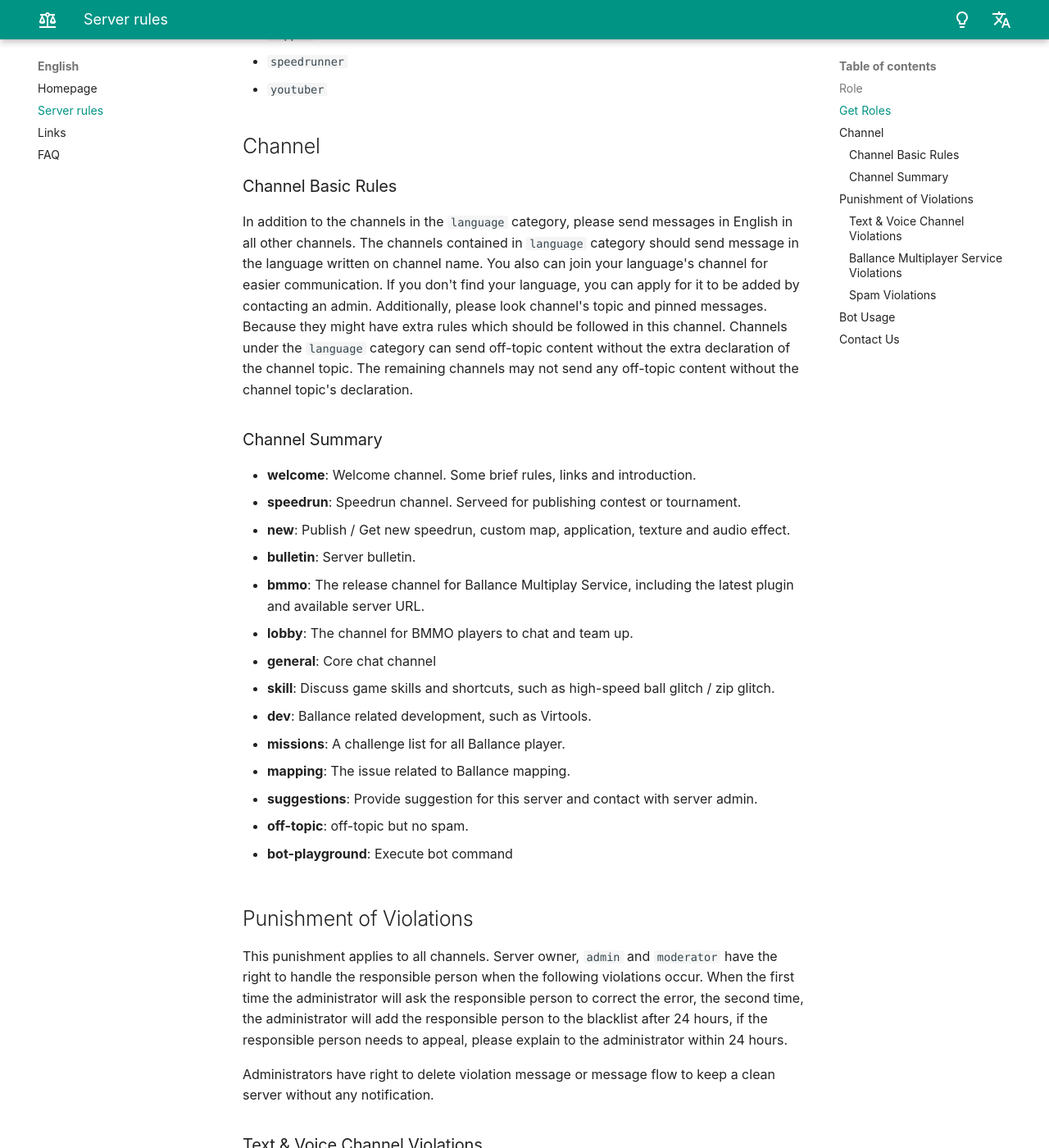
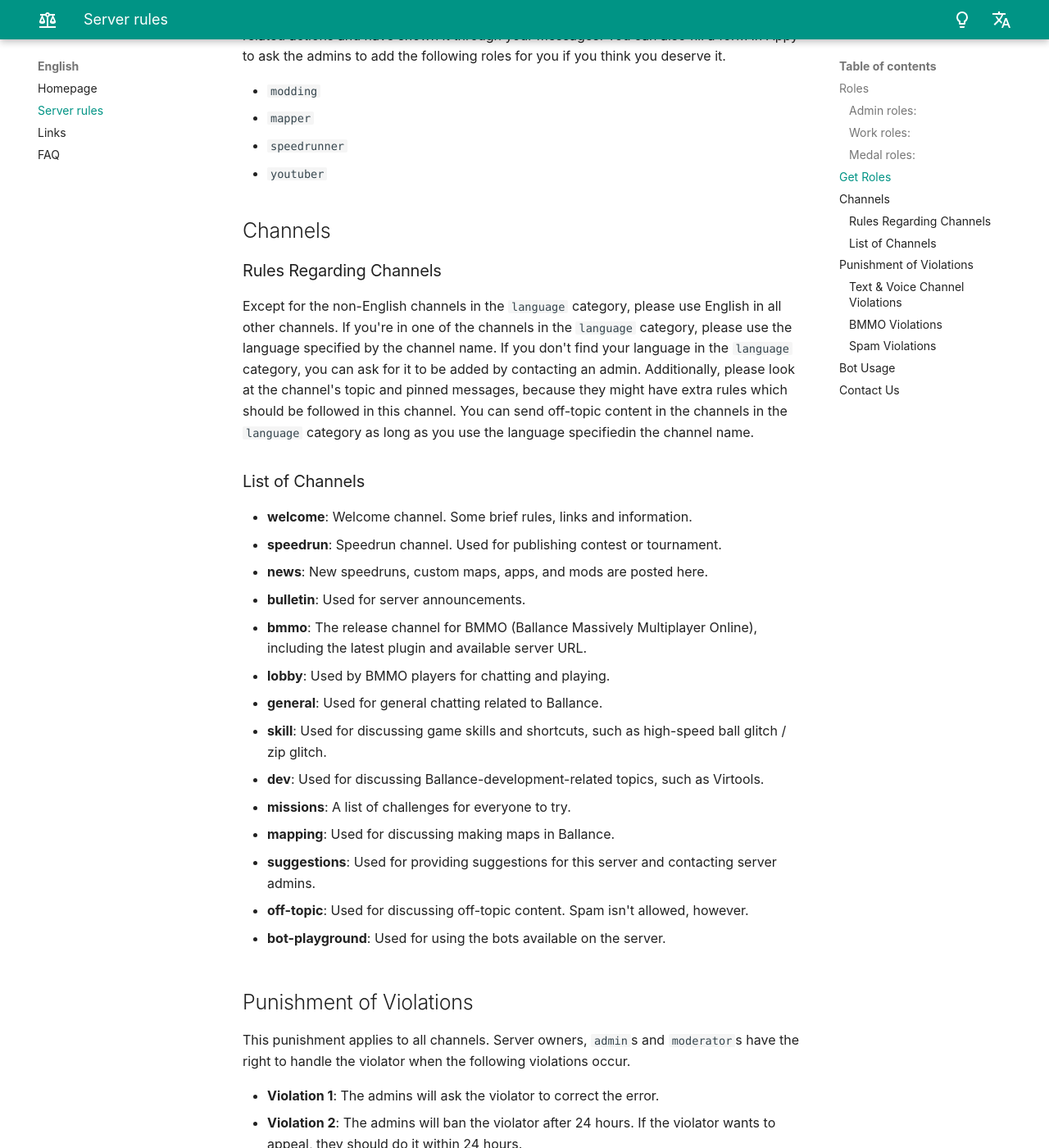
Before and after one commit to yyc12345/ballance-discord-rules, an MkDocs documentation site: the page built from docs/en/srv_rules.md, in a window 1280 px wide and 1400 px high, scrolled down 1944 px. Shown: the whole window at 82% size. Built offline with MkDocs 1.6.1 and Material for MkDocs 9.7.7, drawn with Linux system fonts in a browser that asks for light colours; comment, search, counter and statistics services are not loaded; some of the changed text lies outside the part shown.

Commit message:
Update English server rules

```diff
--- a/docs/en/srv_rules.md
+++ b/docs/en/srv_rules.md
@@ -1,127 +1,131 @@
 # Server Rules
 
-Welcome to the server.
+Welcome!
 
-This channel will detail the server rules.
+This page will detail the server rules.
 
-If you think the translation needs improvement or you want to add a greeting in another language, please contact `@yyc12345#2755` .
+If you think the translation needs improvement or you want to add a greeting in another language, please contact `@yyc12345#2755` on Discord.
 
-You should familar with Discord operaion before you reading following content.
+You should be familiar with using Discord before you read the following content.
 
-## Role
+## Roles
 
-There are 3 types of roles: admin roles, work roles and medal roles. Admin roles have power to manage this server and help server host do somethings. The person who have work roles will work on a specific work, such as record identification. And as for medal, it just like a medal or tag.
+There are 3 types of roles: admin roles, work roles and medal roles. The admin roles grants the power to manage this server and host events. The person who have work roles is assigned to do a specific job, such as record identification. And as for medal, it just like a medal or tag.
 
-Following roles is admin roles, if it reach the maximum, a election will be hold.
+### Admin roles:
+*When the amount of people with a certain admin role reaches the maximum, an election will be held.*
 
-* `admin`: Core administrator. Maximum is 4. Responsibilities are manage server and resolve conflict.
-* `moderator`: Light administrator. Maximum is 10. It take responsibility to help core administrator. Current main work is clean advertisement and unsafe account.
+* `admin`: Core administrators. They are responsible for managing the server and resolving conflicts. (max. 4)
+* `moderator`: Helper administrators. They are responsible for helping core administrators and to delete scam/advertising messages. (max. 10)
 
-Following roles is work roles
+### Work roles:
 
-* `record certifier`: Assign to the people who are in charge of speedrun certification in Speedrun.com, Chinese Ballance Forum or `#mission`
+* `record certifier`: Assigned to the people who are in charge of speedrun certification in Speedrun.com, Chinese Ballance Forum or `#mission`.
 
-Following roles is medal roles
+### Medal roles:
 
-* `gamedev`: Assign to Ballance developer
-* `modding`: Assign to the people who make game assisted application, including game mod, toolbox.
-* `mapper`: Assign to the perople who have at least 1 custom map or have ability to answer common mapping issues.
-* `speedrunner`: Assign to the people who have at least speedrun record or love finding speedrun shortcut.
-* `expert speedrunner`: Higher than `speedrunner`
-* `youtuber`: Assign to the people who have at least 1 Ballance video in his/her video channel.
+* `gamedev`: Assigned to Ballance developers.
+* `modding`: Assigned to the people who make game modifications and tools.
+* `mapper`: Assigned to the perople who have at least 1 custom map or have the ability to answer common mapping issues.
+* `speedrunner`: Assigned to the people who have at least 1 speedrun record or enjoy finding shortcuts.
+* `expert speedrunner`: Self-explanatory.
+* `youtuber`: Assigned to the people who have at least 1 Ballance video on their YouTube channel.
 
-The other roles are all abandoned roles. For some binding reasons, they have not been deleted yet.
+All the other roles are all abandoned roles. For some binding reasons, they have not been deleted yet.
 
 ## Get Roles
 
 Following roles are server core members.
 
-* `admin`: You can fill a form in Appy to try getting this role if you fufill following requirements.
-    - Reach Level 30 in MEE6.
+* `admin`: You can fill a form in Appy to try getting this role if you fulfill these following requirements.
+    - Reach at least Level 30 in MEE6.
     - Have at least one server role.
-* `moderator`: You can fill a form in Appy to try getting this role if you fufill following requirements.
-    - Reach Level 20 in MEE6.
+* `moderator`: You can fill a form in Appy to try getting this role if you fulfill these following requirements.
+    - Reach at least Level 20 in MEE6.
     - Have at least one server role.
 
-Following roles are specified by server owner. Unavailable.
+Following roles are given by the server owner.
 
 * `record certifier`
 * `gamedev`
 * `expert speedrunner`
 
-The people who have admin roles, will add following roles for you if you have related message or action. You also can fill form by Appy to order admin add following roles for you if you have real work.
+The people who have admin roles, will add these following roles for you if you have done related actions and have shown it through your messages. You can also fill a form in Appy to ask the admins to add the following roles for you if you think you deserve it.
 
 * `modding`
 * `mapper`
 * `speedrunner`
 * `youtuber`
 
-## Channel
+## Channels
 
-### Channel Basic Rules
+### Rules Regarding Channels
 
-In addition to the channels in the `language` category, please send messages in English in all other channels. The channels contained in `language` category should send message in the language written on channel name.
-You also can join your language's channel for easier communication. If you don't find your language, you can apply for it to be added by contacting an admin.
-Additionally, please look channel's topic and pinned messages. Because they might have extra rules which should be followed in this channel.
-Channels under the `language` category can send off-topic content without the extra declaration of the channel topic. The remaining channels may not send any off-topic content without the channel topic's declaration.
+Except for the non-English channels in the `language` category, please use English in all other channels. If you're in one of the channels in the `language` category, please use the language specified by the channel name.
+If you don't find your language in the `language` category, you can ask for it to be added by contacting an admin.
+Additionally, please look at the channel's topic and pinned messages, because they might have extra rules which should be followed in this channel.
+You can send off-topic content in the channels in the `language` category as long as you use the language specifiedin the channel name.
 
-### Channel Summary
+### List of Channels
 
-* **welcome**: Welcome channel. Some brief rules, links and introduction.
-* **speedrun**: Speedrun channel. Serveed for publishing contest or tournament.
-* **new**:  Publish / Get new speedrun, custom map, application, texture and audio effect.
-* **bulletin**: Server bulletin.
+* **welcome**:  Welcome channel. Some brief rules, links and information.
+* **speedrun**: Speedrun channel. Used for publishing contest or tournament.
+* **news**:     New speedruns, custom maps, apps, and mods are posted here.
+* **bulletin**: Used for server announcements.
 
-* **bmmo**: The release channel for Ballance Multiplay Service, including the latest plugin and available server URL.
-* **lobby**: The channel for BMMO players to chat and team up.
+* **bmmo**:  The release channel for BMMO (Ballance Massively Multiplayer Online), including the latest plugin and available server URL.
+* **lobby**: Used by BMMO players for chatting and playing.
 
-* **general**: Core chat channel
-* **skill**: Discuss game skills and shortcuts, such as high-speed ball glitch / zip glitch.
-* **dev**: Ballance related development, such as Virtools.
-* **missions**: A challenge list for all Ballance player.
-* **mapping**: The issue related to Ballance mapping.
-* **suggestions**: Provide suggestion for this server and contact with server admin.
-* **off-topic**: off-topic but no spam.
+* **general**:     Used for general chatting related to Ballance.
+* **skill**:       Used for discussing game skills and shortcuts, such as high-speed ball glitch / zip glitch.
+* **dev**:         Used for discussing Ballance-development-related topics, such as Virtools.
+* **missions**:    A list of challenges for everyone to try.
+* **mapping**:     Used for discussing making maps in Ballance.
+* **suggestions**: Used for providing suggestions for this server and contacting server admins.
+* **off-topic**:   Used for discussing off-topic content. Spam isn't allowed, however.
 
-* **bot-playground**: Execute bot command
+* **bot-playground**: Used for using the bots available on the server.
 
 ## Punishment of Violations
 
-This punishment applies to all channels. Server owner, `admin` and `moderator` have the right to handle the responsible person when the following violations occur. When the first time the administrator will ask the responsible person to correct the error, the second time, the administrator will add the responsible person to the blacklist after 24 hours, if the responsible person needs to appeal, please explain to the administrator within 24 hours.
+This punishment applies to all channels. Server owners, `admin`s and `moderator`s have the right to handle the violator when the following violations occur.
+
+* **Violation 1**: The admins will ask the violator to correct the error.
+* **Violation 2**: The admins will ban the violator after 24 hours. If the violator wants to appeal, they should do it within 24 hours.
 
 Administrators have right to delete violation message or message flow to keep a clean server without any notification.
 
 ### Text & Voice Channel Violations
-* Insult others, racial discrimination.
-* Send any texts, links, pictures involving politics, religion, bloody, sex, etc.
+* Insulting others.
+* Discriminating based on race.
+* Send any texts, links, pictures involving NSFW content, politics, and religion.
 * Abuse of power.
 * Massively delete your own messages.
-* Send any NSFW text, link, picture
-* Send spam messages in non-prescribed areas.
+* Spamming.
 * Inciting others to violate server rules or create violence.
-* Constant harassment of users, when users are no longer willing to accept your messages.
-* Attempting to cause negative emotions/response or provide false information to server members.
-* The use of bot distribute the chat or make someone annoyed.
+* Harassment and bullying.
+* Attempting to cause negative emotions/response or deliberately spreading misinformation.
+* Using bots to annoy others and disrupt the chat.
 
-### Ballance Multiplayer Service Violations
-* In real-time chat dialog, post message, which violate any entry in Text & Voice Channel Violations.
-* Attack Ballance Multiplayer Server, including but not limited to SYN Floods etc.
-* Ignore contest rules, or interrupt contest by design, in official multiplayer contest.
+### BMMO Violations
+* Posting messages in the chat dialog which contains disallowed content specified in the Text & Voice Channel Violations.
+* Attacking and abusing the multiplayer servers, including but not limited to DDoSing.
+* In official multiplayer contests: violating the contest rules, or deliberately interrupting the contest.
 
 ### Spam Violations
 * The content sent is enough to interrupt the normal chat.
-* Post a random, unrelated image or continuously and quickly publish multiple images.
-* Send several nonsense messages quickly in channel (for example, send many "oh" consecutively) or repeatedly post links.
-* Abuse @here/everyone or repeatedly mention users
-* Pull up, incite others to join other servers or advertise other servers massively.
+* Posting random, unrelated images or continuously and rapidly sending multiple images.
+* Send several nonsensical messages quickly in a channel or repeatedly posting links.
+* Abusing the ability to ping @here, @everyone, or repeatedly mentioning users.
+* Server advertising.
 
 ## Bot Usage
 
-* Only `#bot-playground` is free ("free" as in "free speech," not as in "free beer.") to use bots.
+* You should use bots in `#bot-playground`.
 * In other channels, such as `#general`, bot usage should follow these entries.
     * Everyone can use bot.
     * Bot should serve for current context when you using bot. For example, answering someone's question.
-    * Executing bot commands just for your own needs is not allowed. For example, executing `!resources` just gets resource URLs for yourself.
+    * Executing bot commands just for your own needs is not allowed. For example, executing `!resources` for obtaining resources for yourself.
 
 ## Contact Us
 
```
